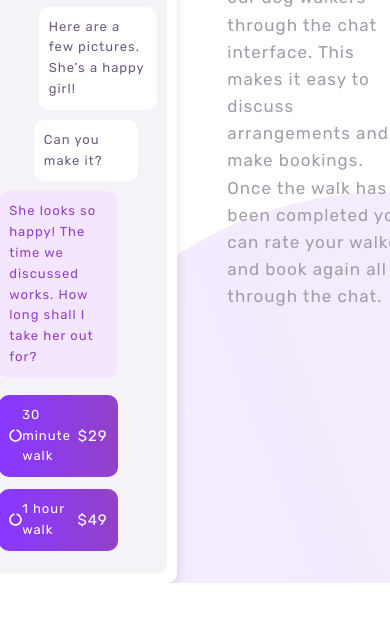
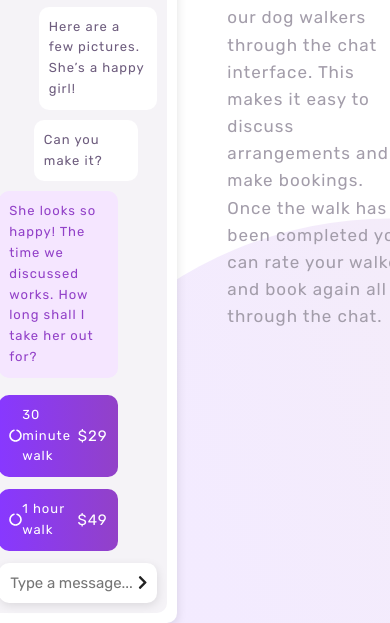
Before and after one commit to freetart/FEM-chat-app-css-illustration, a website: page index.html in a window 390 px wide. Shown: the part 452-1075 px from the top of the page. Before the commit the page ends 1035 px from the top, so only its background shows below. Drawn offline with Linux system fonts and the light colour scheme.

Commit message:
created phone footer

```diff
--- a/css/styles.css
+++ b/css/styles.css
@@ -333,6 +333,29 @@ phone
     font-size: var(--xxs);
 }
 
+.phone__footer {
+    width: 100%;
+    position: relative;
+}
+
+.phone__footer-input {
+    width: 100%;
+    padding: 1.1rem;
+    border: 0;
+    outline: 0;
+    border-radius: var(--main-radius);
+    background-color: var(--white);
+    box-shadow: var(--main-shadow);
+    font-size: var(--xxs);
+}
+
+.phone__footer-icon {
+    position: absolute;
+    top: 1.2rem;
+    right: 1rem;
+    font-size: var(--xxs);
+    color: var(--black);
+}
 /*
 ===============
 info
--- a/index.html
+++ b/index.html
@@ -151,6 +151,17 @@
                                 <span class="message__price">$49</span>
                             </p>
                         </span>
+                        <div class="phone__footer">
+                            <input
+                                class="phone__footer-input"
+                                type="text"
+                                placeholder="Type a message..."
+                                disabled
+                            />
+                            <i
+                                class="fas fa-chevron-right phone__footer-icon"
+                            ></i>
+                        </div>
                     </div>
                 </div>
             </article>
```
